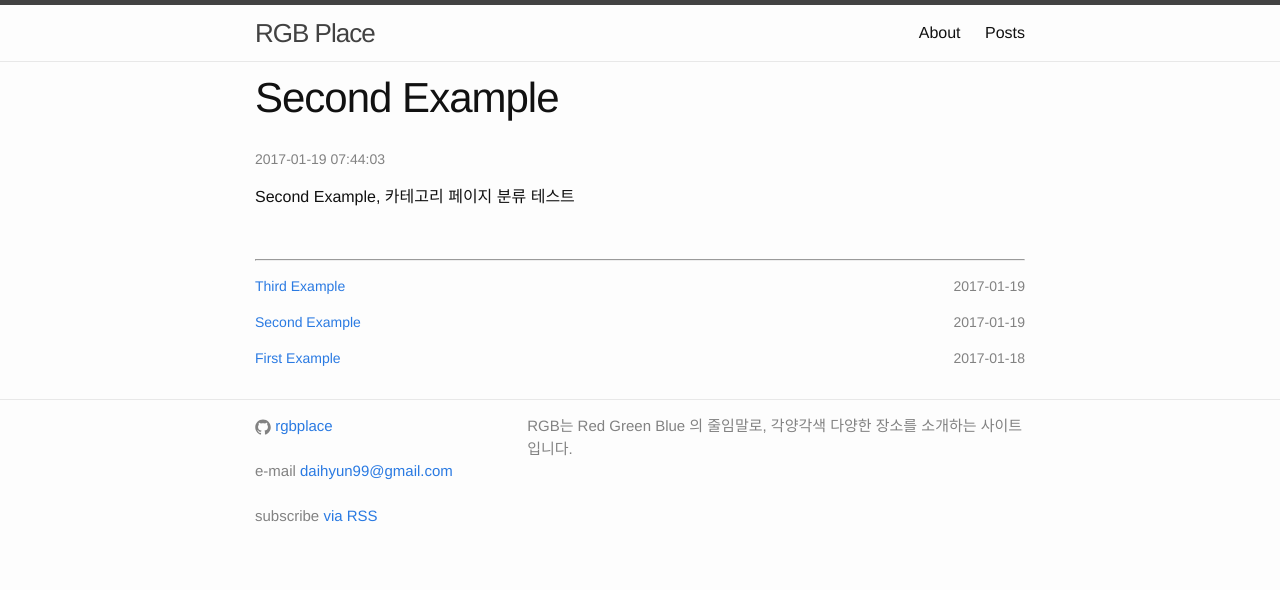
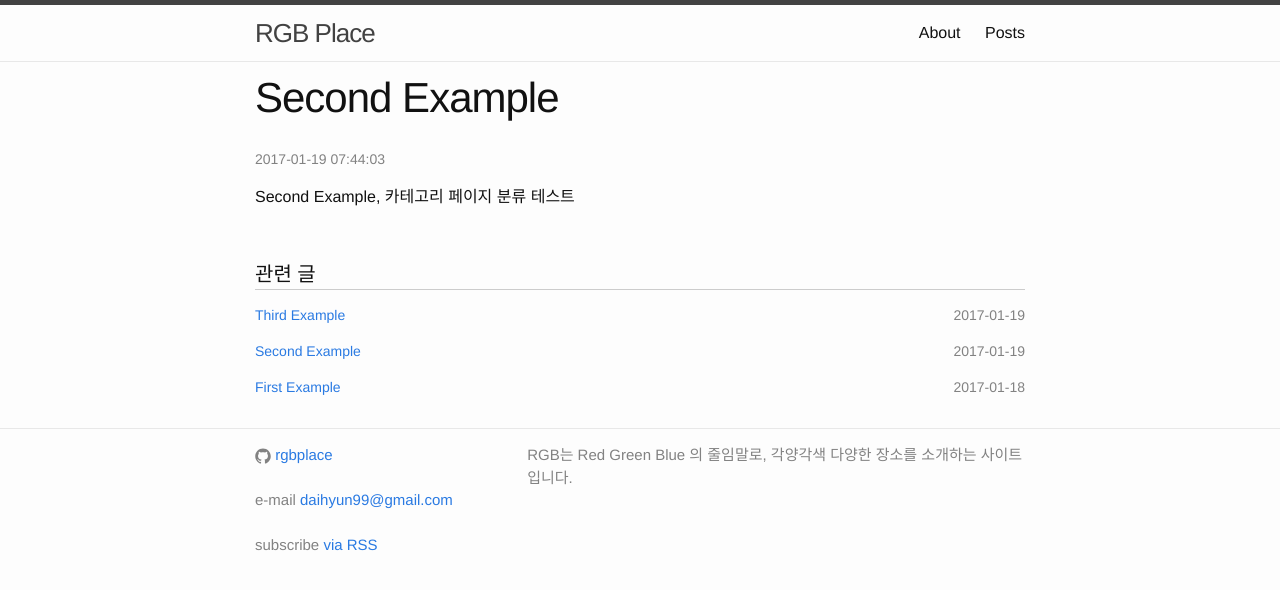
Before and after one commit to 6lueparr0t/about-rgbplace, a Jekyll site: the page built from _posts/example/0pages/2017-01-20-Second-Example.markdown, in a window 1280 px wide. Shown: the top 590 px of the page. Built offline with Jekyll 4.4.1, drawn with Linux system fonts in a browser that asks for light colours; comment, search, counter and statistics services are not loaded.

Commit message:
auto commit 2017-01-21 18:29:35

```diff
--- a/_layouts/post.html
+++ b/_layouts/post.html
@@ -16,7 +16,9 @@ comments: true
     {% include disqus_comments.html %}
 </article>
 
-<hr class="post-divider"/>
+<p class="post-divider">
+관련 글
+</p>
 
   <ul class="post-list">
 {% if page.categories contains "start" %}
--- a/_sass/minima.scss
+++ b/_sass/css.scss
@@ -38,7 +38,7 @@ $on-laptop:        800px !default;
 
 // Import partials.
 @import
-  "minima/base",
-  "minima/layout",
-  "minima/syntax-highlighting"
+  "css/base",
+  "css/layout",
+  "css/syntax-highlighting"
 ;
--- a/_sass/minima/_layout.scss
+++ b/_sass/css/_layout.scss
@@ -178,6 +178,8 @@
 .post-divider {
   margin-top: 50px;
   margin-bottom: 15px;
+  border-bottom: 1px solid #ccc!important;
+  font-size: 20px;
 }
 
 .post-list {
--- a/assets/main.scss
+++ b/assets/main.scss
@@ -2,4 +2,4 @@
 # Only the main Sass file needs front matter (the dashes are enough)
 ---
 // Import partials from the `minima` theme.
-@import "minima";
+@import "css";
```
Also changed, not shown: _sass/css/_base.scss (renamed from _sass/minima/_base.scss), _sass/css/_syntax-highlighting.scss (renamed from _sass/minima/_syntax-highlighting.scss).
